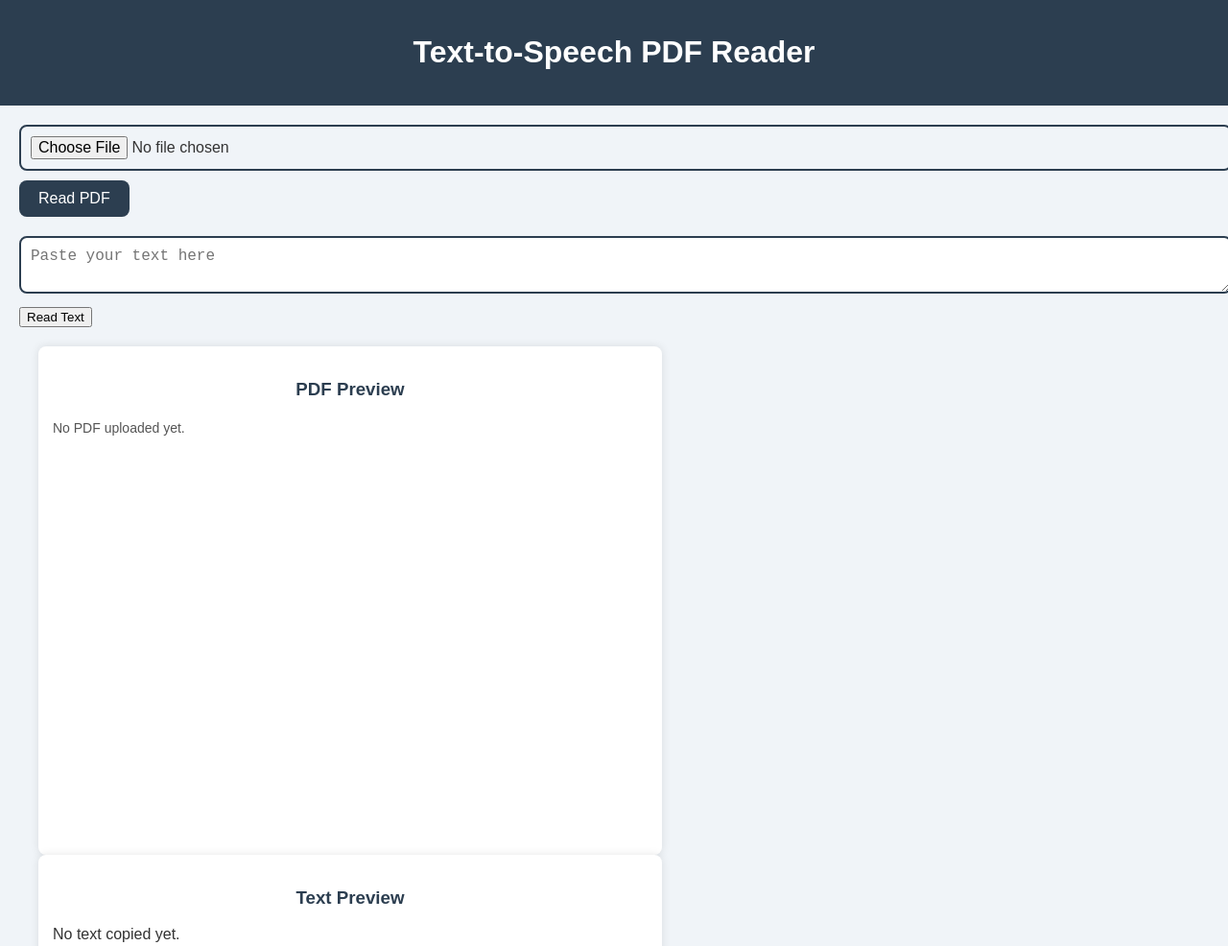
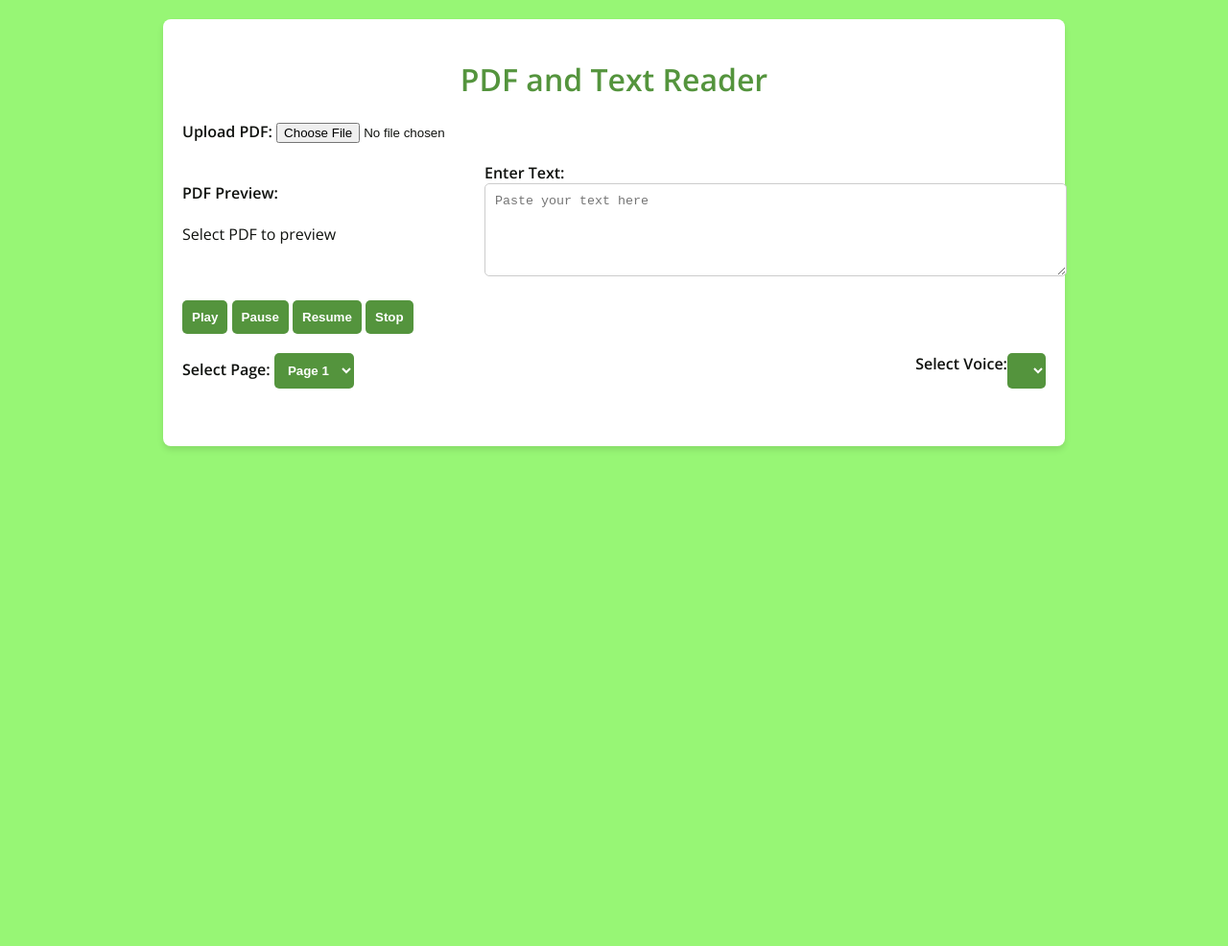
Before and after one commit to dareveloper/text-to-speech, a plain HTML site: page index.html in a window 1280 px wide. Shown: the top 986 px of the page at 96% size. After the commit the page ends 800 px from the top, so only its background shows below. Drawn offline with nearby package versions, Linux system fonts and the light colour scheme.

Commit message:
Update index.html

```diff
--- a/index.html
+++ b/index.html
@@ -3,281 +3,284 @@
 <head>
   <meta charset="UTF-8">
   <meta name="viewport" content="width=device-width, initial-scale=1.0">
-  <title>Text-to-Speech PDF Reader</title>
+  <title>PDF and Text Reader</title>
+  <link href="https://fonts.googleapis.com/css2?family=Open+Sans:wght@400;600&display=swap" rel="stylesheet">
   <style>
     body {
-      font-family: Arial, sans-serif;
+      font-family: 'Open Sans', sans-serif;
+      background: #97f675;
+      color: #10120f;
       margin: 0;
       padding: 0;
-      background: #f0f4f8;
-      color: #333;
-    }
-
-    header {
-      background-color: #2c3e50;
-      color: white;
-      text-align: center;
-      padding: 15px 0;
     }
 
     .container {
       display: flex;
-      flex-wrap: wrap;
+      flex-direction: column;
+      max-width: 900px;
+      margin: 20px auto;
       padding: 20px;
+      background: white;
+      border-radius: 8px;
+      box-shadow: 0 4px 6px rgba(0, 0, 0, 0.1);
     }
 
-    .file-upload,
-    .text-area {
-      width: 100%;
+    h1 {
+      text-align: center;
+      color: #54943d;
+      font-weight: bold;
+    }
+
+    .controls, .file-input, .text-input, .pdf-page-selector, .voice-selector {
       margin-bottom: 20px;
     }
 
-    .file-upload input,
-    .text-area textarea {
+    .controls button, .voice-selector select, .pdf-page-selector select {
+      padding: 10px;
+      border-radius: 5px;
+      border: none;
+      background: #54943d;
+      color: white;
+      cursor: pointer;
+      font-weight: bold;
+    }
+
+    .controls button:hover, .voice-selector select:hover, .pdf-page-selector select:hover {
+      background: #4a8b32;
+    }
+
+    .file-input label, .text-input label, .voice-selector label, .pdf-page-selector label {
+      font-weight: bold;
+    }
+
+    .text-input textarea {
       width: 100%;
       padding: 10px;
-      font-size: 16px;
-      border: 2px solid #2c3e50;
-      border-radius: 8px;
-      margin-bottom: 10px;
+      border-radius: 5px;
+      border: 1px solid #ccc;
     }
 
-    .file-upload button,
-    .control-button {
-      padding: 10px 20px;
-      background-color: #2c3e50;
-      color: white;
-      font-size: 16px;
-      border: none;
-      border-radius: 8px;
-      cursor: pointer;
-      margin-right: 10px;
+    .pdf-page-selector, .voice-selector {
+      display: flex;
+      justify-content: space-between;
     }
 
-    .file-upload button:hover,
-    .control-button:hover {
-      background-color: #34495e;
+    .content {
+      display: flex;
+      flex-direction: row;
+      justify-content: space-between;
     }
 
-    .controls {
-      margin-top: 20px;
-      display: flex;
-      justify-content: space-between;
-      align-items: center;
-      flex-wrap: wrap;
+    .left-side {
+      width: 30%;
+      padding-right: 20px;
+      overflow-y: auto;
     }
 
-    .voice-select {
-      padding: 10px;
-      font-size: 16px;
-      border: 2px solid #2c3e50;
-      border-radius: 8px;
+    .right-side {
+      width: 65%;
     }
 
-    .pdf-preview-container {
-      width: 100%;
-      max-width: 50%;
-      margin-left: 20px;
-      background-color: #ffffff;
-      padding: 15px;
-      border-radius: 8px;
-      box-shadow: 0 0 10px rgba(0, 0, 0, 0.1);
-      height: 500px;
-      overflow-y: scroll;
+    .container:after {
+      content: "";
+      display: block;
+      clear: both;
     }
 
-    .pdf-preview-container h3,
-    .text-preview-container h3 {
-      text-align: center;
-      color: #2c3e50;
-    }
-
-    .pdf-preview-container p {
-      white-space: pre-wrap;
-      word-wrap: break-word;
-      font-size: 14px;
-      line-height: 1.6;
-      color: #555;
-    }
-
-    .text-preview-container {
-      width: 100%;
-      max-width: 50%;
-      margin-left: 20px;
-      background-color: #ffffff;
-      padding: 15px;
-      border-radius: 8px;
-      box-shadow: 0 0 10px rgba(0, 0, 0, 0.1);
-      height: 500px;
-      overflow-y: scroll;
-    }
-
-    @media (max-width: 768px) {
-      .container {
-        flex-direction: column;
-      }
-
-      .pdf-preview-container,
-      .text-preview-container {
-        max-width: 100%;
-      }
+    .highlighted {
+      background-color: yellow;
+      transition: background-color 0.2s ease;
     }
   </style>
 </head>
 <body>
+  <div class="container">
+    <h1>PDF and Text Reader</h1>
 
-  <header>
-    <h1>Text-to-Speech PDF Reader</h1>
-  </header>
-
-  <div class="container">
-
-    <!-- File upload and text input section -->
-    <div class="file-upload">
-      <input type="file" id="pdfFile" accept="application/pdf">
-      <button onclick="readPDF()">Read PDF</button>
+    <div class="file-input">
+      <label for="pdfInput">Upload PDF:</label>
+      <input type="file" id="pdfInput" accept="application/pdf">
     </div>
 
-    <div class="text-area">
-      <textarea id="textInput" placeholder="Paste your text here"></textarea>
-      <button onclick="readTextFromInput()">Read Text</button>
+    <div class="content">
+      <div class="left-side">
+        <h4>PDF Preview:</h4>
+        <div id="pdfPreview" class="preview">Select PDF to preview</div>
       </div>
 
-    <!-- PDF Preview and Text Preview Section -->
-    <div class="pdf-preview-container" id="pdfPreview" contenteditable="true">
-      <h3>PDF Preview</h3>
-      <p id="pdfContentPreview">No PDF uploaded yet.</p>
+      <div class="right-side">
+        <div class="text-input">
+          <label for="textInput">Enter Text:</label>
+          <textarea id="textInput" rows="5" placeholder="Paste your text here"></textarea>
         </div>
-
-    <div class="text-preview-container" id="textPreview" contenteditable="true">
-      <h3>Text Preview</h3>
-      <p id="copiedTextPreview">No text copied yet.</p>
       </div>
-
     </div>
 
     <div class="controls">
-    <select class="voice-select" id="voiceSelect">
-      <!-- Voices will be dynamically populated -->
-    </select>
-
-    <button class="control-button" onclick="pauseSpeech()">Pause</button>
-    <button class="control-button" onclick="resumeSpeech()">Resume</button>
-    <button class="control-button" onclick="startReadingFromSelection()">Start Reading From Selection</button>
+      <button id="playButton">Play</button>
+      <button id="pauseButton">Pause</button>
+      <button id="resumeButton">Resume</button>
+      <button id="stopButton">Stop</button>
     </div>
 
-  <script src="https://cdnjs.cloudflare.com/ajax/libs/pdf.js/2.10.377/pdf.min.js"></script>
+    <div class="pdf-page-selector">
+      <div>
+        <label for="pageSelect">Select Page:</label>
+        <select id="pageSelect">
+          <option value="1">Page 1</option>
+        </select>
+      </div>
+      <div class="voice-selector">
+        <label for="voiceSelect">Select Voice:</label>
+        <select id="voiceSelect"></select>
+      </div>
+    </div>
+  </div>
+
+  <script src="https://cdnjs.cloudflare.com/ajax/libs/pdf.js/2.15.349/pdf.min.js"></script>
   <script>
-    let speechSynthesisInstance = window.speechSynthesis;
-    let speechInstance;
+    document.addEventListener("DOMContentLoaded", () => {
+      const synth = window.speechSynthesis;
+      let voices = [];
+      let currentText = "";
+      let isPaused = false;
+      let pdfPages = [];
+      let currentPage = 1;
+      let currentUtterance = null;
 
-    // Load available voices
-    let voices = [];
+      const playButton = document.getElementById("playButton");
+      const pauseButton = document.getElementById("pauseButton");
+      const resumeButton = document.getElementById("resumeButton");
+      const stopButton = document.getElementById("stopButton");
+      const pdfInput = document.getElementById("pdfInput");
+      const textInput = document.getElementById("textInput");
+      const pageSelect = document.getElementById("pageSelect");
+      const voiceSelect = document.getElementById("voiceSelect");
+      const pdfPreview = document.getElementById("pdfPreview");
+      const previewArea = document.getElementById("pdfPreview");
 
-    function loadVoices() {
-      voices = speechSynthesisInstance.getVoices();
-      const voiceSelect = document.getElementById("voiceSelect");
-      voiceSelect.innerHTML = '';
-      voices.forEach(voice => {
-        const option = document.createElement("option");
-        option.value = voice.lang;
-        option.textContent = `${voice.name} (${voice.lang})`;
-        voiceSelect.appendChild(option);
-      });
+      let highlightTimeout = null;
+
+      const loadVoices = () => {
+        voices = synth.getVoices();
+        voiceSelect.innerHTML = voices.map((voice) => `<option value="${voice.name}">${voice.name}</option>`).join("");
+        voiceSelect.selectedIndex = 0; // Default to first voice
+      };
+
+      const renderPdfPage = (pageNumber) => {
+        previewArea.textContent = pdfPages[pageNumber - 1] || "Page not available";
+      };
+
+      const handlePdfUpload = (file) => {
+        const reader = new FileReader();
+        reader.onload = async (e) => {
+          const pdfData = new Uint8Array(e.target.result);
+          const pdf = await pdfjsLib.getDocument({ data: pdfData }).promise;
+
+          pdfPages = [];
+          for (let i = 1; i <= pdf.numPages; i++) {
+            const page = await pdf.getPage(i);
+            const textContent = await page.getTextContent();
+            const text = textContent.items.map((item) => item.str).join(" ");
+            pdfPages.push(text);
           }
 
-    // Set the selected voice
-    function getSelectedVoice() {
-      const selectedLang = document.getElementById("voiceSelect").value;
-      return voices.find(voice => voice.lang === selectedLang) || voices[0];
+          pageSelect.innerHTML = pdfPages
+            .map((_, index) => `<option value="${index + 1}">Page ${index + 1}</option>`)
+            .join("");
+          currentPage = 1;
+          renderPdfPage(currentPage);
+        };
+        reader.readAsArrayBuffer(file);
+      };
+
+      const readText = (text) => {
+        if (synth.speaking) synth.cancel();
+        currentText = text;
+        const utterance = new SpeechSynthesisUtterance(currentText);
+
+        // Set speech rate to slow down the reading
+        utterance.rate = 0.8; // Adjust this rate (0.1 to 2.0) for slower or faster speed
+
+        utterance.voice = voices.find(voice => voice.name === voiceSelect.value); // Selected voice
+        utterance.onstart = () => {
+          highlightText(currentText);
+        };
+        utterance.onend = () => {
+          isPaused = false;
+          currentPage += 1;
+          if (currentPage <= pdfPages.length) {
+            renderPdfPage(currentPage);
+            readText(pdfPages[currentPage - 1]);
           }
+        };
 
-    // Read text aloud
-    function readTextAloud(text) {
-      if (speechSynthesisInstance.speaking) {
-        speechSynthesisInstance.cancel();
+        synth.speak(utterance);
+        currentUtterance = utterance;
+      };
+
+      const highlightText = (text) => {
+        const words = text.split(" ");
+        let startIdx = 0;
+        const highlightWord = () => {
+          if (startIdx < words.length) {
+            // Clear previous highlight
+            previewArea.innerHTML = words.slice(0, startIdx).join(" ") +
+                                   `<span class="highlighted">${words[startIdx]}</span>` +
+                                   words.slice(startIdx + 1).join(" ");
+            startIdx++;
+            highlightTimeout = setTimeout(highlightWord, 500); // Delay between words (adjust for better pacing)
+          } else {
+            clearTimeout(highlightTimeout);
           }
-      const speech = new SpeechSynthesisUtterance();
-      speech.text = text;
-      speech.voice = getSelectedVoice();
-      speechInstance = speechSynthesisInstance.speak(speech);
-    }
+        };
+        highlightWord();
+      };
 
-    // Handle reading text from the input area
-    function readTextFromInput() {
-      const text = document.getElementById('textInput').value;
-      document.getElementById('copiedTextPreview').textContent = text;
-      readTextAloud(text);
-    }
+      playButton.addEventListener("click", () => {
+        const text = pdfPages.length > 0 ? pdfPages[currentPage - 1] : textInput.value.trim();
+        if (text) readText(text);
+      });
 
-    // Handle reading PDF content
-    function readPDF() {
-      const file = document.getElementById('pdfFile').files[0];
-      if (!file) {
-        alert('Please upload a PDF file first.');
-        return;
-      }
-
-      const fileReader = new FileReader();
-      fileReader.onload = function(e) {
-        const pdfData = e.target.result;
-        pdfjsLib.getDocument({data: pdfData}).promise.then(function(pdf) {
-          let textContent = '';
-          let pagesProcessed = 0;
-          for (let pageNum = 1; pageNum <= pdf.numPages; pageNum++) {
-            pdf.getPage(pageNum).then(function(page) {
-              page.getTextContent().then(function(text) {
-                textContent += text.items.map(item => item.str).join(' ') + ' ';
-                pagesProcessed++;
-                if (pagesProcessed === pdf.numPages) {
-                  document.getElementById('pdfContentPreview').textContent = textContent;
-                  readTextAloud(textContent);
+      pauseButton.addEventListener("click", () => {
+        if (synth.speaking) {
+          synth.pause();
+          isPaused = true;
         }
       });
-            });
+
+      resumeButton.addEventListener("click", () => {
+        if (isPaused) {
+          synth.resume();
+          isPaused = false;
         }
       });
-      };
-      fileReader.readAsArrayBuffer(file);
+
+      stopButton.addEventListener("click", () => {
+        if (synth.speaking) {
+          synth.cancel();
+          clearTimeout(highlightTimeout);
         }
+      });
 
-    // Pause speech
-    function pauseSpeech() {
-      if (speechSynthesisInstance.speaking) {
-        speechSynthesisInstance.pause();
+      pdfInput.addEventListener("change", (e) => {
+        handlePdfUpload(e.target.files[0]);
+      });
+
+      textInput.addEventListener("input", () => {
+        currentText = textInput.value;
+      });
+
+      pageSelect.addEventListener("change", () => {
+        currentPage = parseInt(pageSelect.value);
+        renderPdfPage(currentPage);
+      });
+
+      loadVoices();
+      if (speechSynthesis.onvoiceschanged !== undefined) {
+        speechSynthesis.onvoiceschanged = loadVoices;
       }
-    }
-
-    // Resume speech
-    function resumeSpeech() {
-      if (speechSynthesisInstance.paused) {
-        speechSynthesisInstance.resume();
-      }
-    }
-
-    // Start reading from selected text
-    function startReadingFromSelection() {
-      let selectedText = '';
-      if (window.getSelection) {
-        selectedText = window.getSelection().toString();
-      } else if (document.selection) {
-        selectedText = document.selection.createRange().text;
-      }
-
-      if (selectedText.trim()) {
-        readTextAloud(selectedText);
-      } else {
-        alert('Please select some text to start reading.');
-      }
-    }
-
-    // Initialize voices when available
-    speechSynthesisInstance.onvoiceschanged = loadVoices;
-
-    // Initial voice load
-    loadVoices();
-
+    });
   </script>
-
 </body>
 </html>
```
Lines whose indentation alone changed are shown as unchanged.
